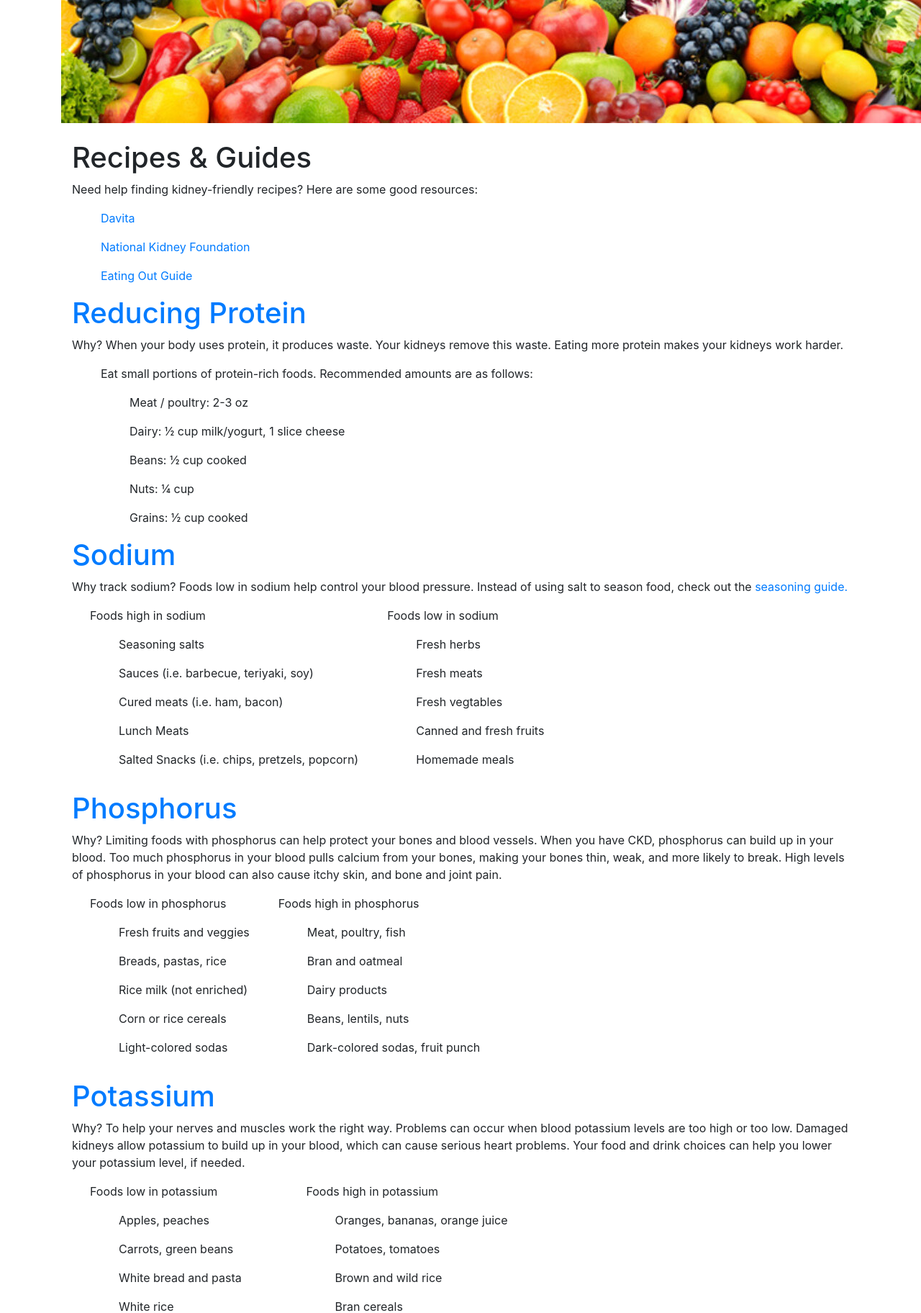
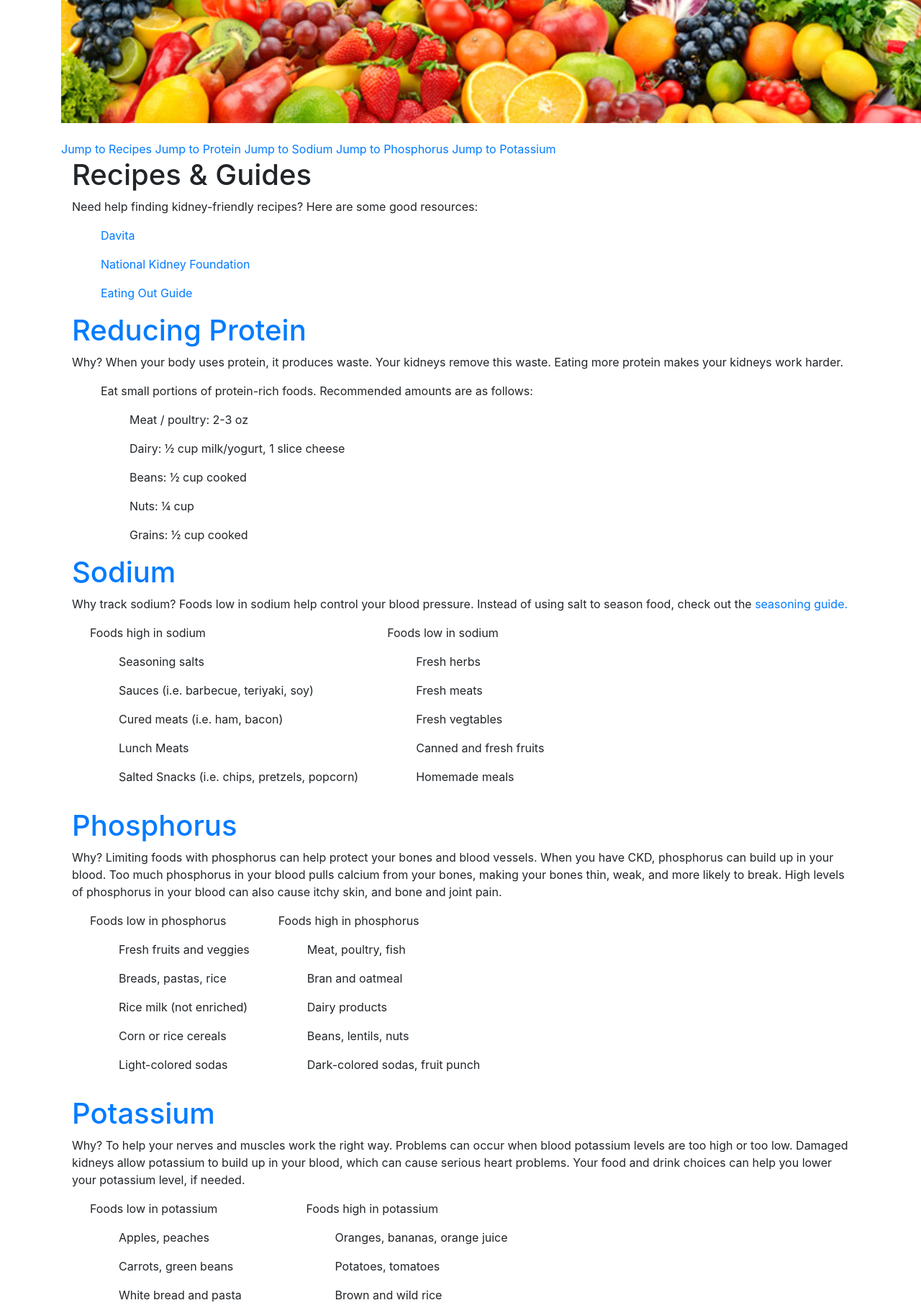
Before and after one commit to justinbrown11/kidneyhealth, a Django app: template templates/tracking/tips.html in a window 1280 px wide; the page is wider, and only the part inside the window is pictured. Shown: the part 251-2075 px from the top of that part at 72% size. Run offline with Django 4.2, Linux system fonts and the light colour scheme; the template is opened without the code that fills it, so the values that code supplies are empty; the visitor is signed in with stand-in values (Sample User, id 1).

Commit message:
add links to tips page

```diff
--- a/templates/tracking/daily.html
+++ b/templates/tracking/daily.html
@@ -69,14 +69,18 @@
         <h2>My Recommendations</h2>
             <h5>Sodium</h5>
                 <p>Your sodium is high</p>
+                <a href="{% url 'tips' %}#Sodium">Sodium Recommendations</a>
             <h5>Protein</h5>
                 <p>recommendations</p>
+                <a href="{% url 'tips' %}#Protein">Protein Recommendations</a>
             <h5>Water</h5>
                 <p>recommendations</p>
             <h5>Potassium</h5>
                 <p>recommendations</p>
+                <a href="{% url 'tips' %}#Potassium">Potassium Recommendations</a>
             <h5>Phosphorus</h5>
                 <p>recommendations</p>
+                <a href="{% url 'tips' %}#Phosphorus">Phosphorus Recommendations</a>
             <br>
         </div>
       <script>
--- a/templates/tracking/tips.html
+++ b/templates/tracking/tips.html
@@ -16,16 +16,25 @@
         <img src="{% static 'img/veggiebanner.jpeg'%}" alt="">
     </div>
     <br>
+    <a href="#Recipes">Jump to Recipes</a>
+    <a href="#Protein">Jump to Protein</a>
+    <a href="#Sodium">Jump to Sodium</a>
+    <a href="#Phosphorus">Jump to Phosphorus</a>
+    <a href="#Potassium">Jump to Potassium</a>
     <div class="grid-container">
         <div class="container">
-            <h1>Recipes & Guides</h1>
+            <a id="Recipes">
+                <h1>Recipes & Guides</h1>
+            </a>
             <p>Need help finding kidney-friendly recipes? Here are some good resources:</p>
             <ul><a href="https://www.davita.com/diet-nutrition/recipes" target="_blank" rel="noopener noreferrer">Davita</a></ul>
             <ul><a href="https://www.kidney.org/recipes-search?field_recipe_diets%5B%5D=43051&field_recipe_meal_type%5B%5D=43065" target="_blank" rel="noopener noreferrer">National Kidney Foundation</a></ul>
             <ul><a href="https://www.davita.com/diet-nutrition/eating-out-guides" target="_blank" rel="noopener noreferrer">Eating Out Guide</a></ul>
         </div>
         <div class="container">
-            <h1><a href="https://www.kidney.org/atoz/content/ckd-diet-how-much-protein-right-amount" target="_blank" rel="noopener noreferrer">Reducing Protein</a></h1>
+            <a id="Protein">
+                <h1><a href="https://www.kidney.org/atoz/content/ckd-diet-how-much-protein-right-amount" target="_blank" rel="noopener noreferrer">Reducing Protein</a></h1>
+            </a>
             <p>Why? When your body uses protein, it produces waste. Your kidneys remove this waste. Eating more protein makes your kidneys work harder.</p>
             <ul>
                 <p> Eat small portions of protein-rich foods. Recommended amounts are as follows:</p>
@@ -37,7 +46,9 @@
             </ul>
         </div>
         <div class="container">
-            <h1><a href="https://www.kidney.org/atoz/content/sodiumckd" target="_blank" rel="noopener noreferrer">Sodium</a></h1>
+            <a id="Sodium">
+                <h1><a href="https://www.kidney.org/atoz/content/sodiumckd" target="_blank" rel="noopener noreferrer">Sodium</a></h1>
+            </a>
             <p>Why track sodium? Foods low in sodium help control your blood pressure. Instead of using salt to season food, check out the <a href="https://www.kidney.org/atoz/content/sodiumckd" target="_blank" rel="noopener noreferrer">seasoning guide.</a></p>
             <div class="row">
                 <ul>
@@ -59,7 +70,9 @@
             </div>
         </div>
         <div class="container">
-            <h1><a href="https://www.kidney.org/atoz/content/phosphorus" target="_blank" rel="noopener noreferrer">Phosphorus</a></h1>
+            <a id="Phosphorus">
+                <h1><a href="https://www.kidney.org/atoz/content/phosphorus" target="_blank" rel="noopener noreferrer">Phosphorus</a></h1>
+            </a>
             <p>Why? Limiting foods with phosphorus can help protect your bones and blood vessels. When you have CKD, phosphorus can build up in your blood. Too much phosphorus in your blood pulls calcium from your bones, making your bones thin, weak, and more likely to break. High levels of phosphorus in your blood can also cause itchy skin, and bone and joint pain.</p>
             <div class="row">
                 <ul>
@@ -81,7 +94,9 @@
             </div>
         </div>
         <div class="container">
-            <h1><a href="https://www.kidney.org/atoz/content/potassium" target="_blank" rel="noopener noreferrer">Potassium</a></h1>
+            <a id="Potassium">
+                <h1><a href="https://www.kidney.org/atoz/content/potassium" target="_blank" rel="noopener noreferrer">Potassium</a></h1>
+            </a>
             <p>Why? To help your nerves and muscles work the right way. Problems can occur when blood potassium levels are too high or too low. Damaged kidneys allow potassium to build up in your blood, which can cause serious heart problems. Your food and drink choices can help you lower your potassium level, if needed.</p>
             <div class="row">
                 <ul>
```
